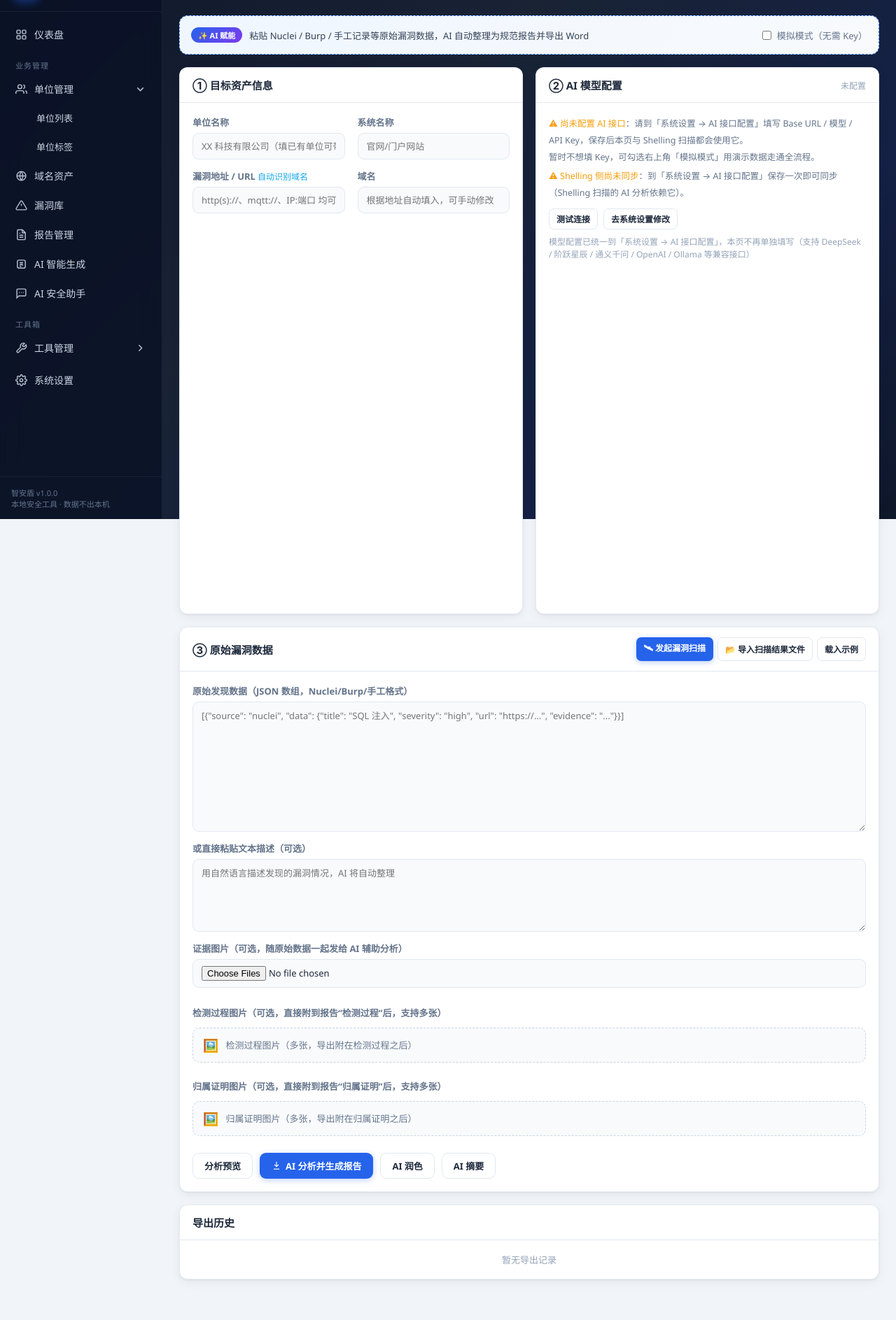
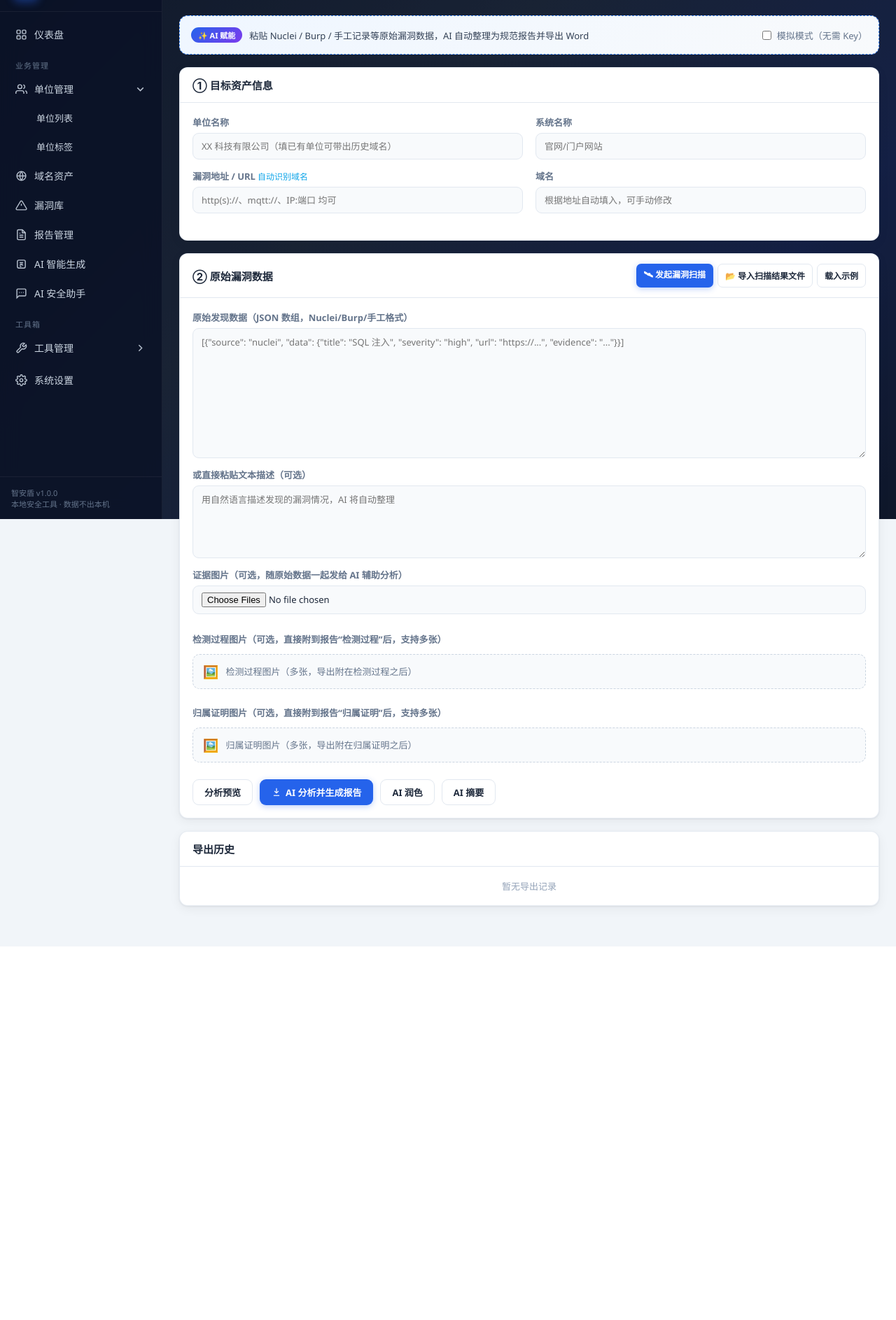
Before and after one commit to Canary233/ZhiAnDun, a Flask app: page /reports/ai in a window 1280 px wide. Shown: the part 58-1945 px from the top of the page at 70% size. After the commit the page ends 1411 px from the top, so only its background shows below. Run offline with Flask 3, Linux system fonts and the light colour scheme; data that the repository does not hold is empty.

Commit message:
AI 智能生成页去掉「② AI 模型配置」卡片
- templates/report_ai.html：删除只读展示的「② AI 模型配置」卡片，以及配套的
  loadAiConfig / loadAiShellingLine / pingAiConfig 三个函数
- 原本为放两张卡片的两栏栅格（#aiLayout）一并去掉，「① 目标资产信息」改为整行
- 步骤重新编号：① 目标资产信息 → ② 原始漏洞数据 → ③ 分析结果
- 模型配置只在「系统设置 → AI 接口配置」一处维护（本页请求本来就会回落到该配置），
  未配置时后端提示「缺少 api_key，请在系统设置中配置 AI 接口」已足够指引

```diff
--- a/templates/report_ai.html
+++ b/templates/report_ai.html
@@ -13,8 +13,6 @@
   </div>
 </div>
 
-<div class="layout" style="display:grid;grid-template-columns:1fr 1fr;gap:18px" id="aiLayout">
-  <!-- 左：输入 -->
 <div class="card">
   <div class="card-header"><h3>① 目标资产信息</h3></div>
   <div class="card-body">
@@ -29,24 +27,7 @@
 </div>
 
 <div class="card">
-    <div class="card-header"><h3>② AI 模型配置</h3>
-      <span style="font-size:12px;color:#94a3b8" id="aiCfgStatus"></span>
-    </div>
-    <div class="card-body">
-      <div id="aiCfgBox" style="font-size:12.5px;color:#64748b;line-height:1.9">读取中…</div>
-      <div style="margin-top:10px;display:flex;gap:8px;align-items:center;flex-wrap:wrap">
-        <button class="btn btn-ghost btn-sm" onclick="pingAiConfig()">测试连接</button>
-        <a class="btn btn-ghost btn-sm" href="/settings">去系统设置修改</a>
-        <span style="font-size:12px;color:#94a3b8">
-          模型配置已统一到「系统设置 → AI 接口配置」，本页不再单独填写（支持 DeepSeek / 阶跃星辰 / 通义千问 / OpenAI / Ollama 等兼容接口）
-        </span>
-      </div>
-    </div>
-  </div>
-</div>
-
-<div class="card">
-  <div class="card-header"><h3>③ 原始漏洞数据</h3>
+  <div class="card-header"><h3>② 原始漏洞数据</h3>
     <div style="display:flex;gap:6px">
       <button class="btn btn-primary btn-sm" onclick="openShellingScan()">🛰 发起漏洞扫描</button>
       <button class="btn btn-ghost btn-sm" onclick="document.getElementById('scannerFile').click()">📂 导入扫描结果文件</button>
@@ -88,7 +69,7 @@
 
 <!-- 结果区 -->
 <div class="card" id="resultCard" style="display:none">
-  <div class="card-header"><h3>④ 分析结果（可编辑后保存/导出）</h3>
+  <div class="card-header"><h3>③ 分析结果（可编辑后保存/导出）</h3>
     <div style="display:flex;gap:8px">
       <button class="btn btn-success btn-sm" onclick="saveAllFindings()">保存到报告库</button>
       <button class="btn btn-warning btn-sm" onclick="exportFindings()">导出 Word</button>
@@ -113,7 +94,7 @@
 <script>
 let aiFindings = [], aiImages = [];
 let aiResultEditors = [];
-// 第③步的“检测过程 / 归属证明”两组多图上传区（选图即上传到服务器，getValue 返回 URL 列表）
+// 第②步的“检测过程 / 归属证明”两组多图上传区（选图即上传到服务器，getValue 返回 URL 列表）
 let globalDetailZone = null, globalProveZone = null;
 
 /* 顶部：漏洞地址自动识别域名 + 同单位历史域名/系统匹配 */
@@ -159,66 +140,6 @@ async function loadAiUnitAssets() {
       document.getElementById("aiSystem").value = c.dataset.val;
     }
   }));
-}
-
-/* AI 模型配置统一由「系统设置 → AI 接口配置」提供（也是全系统唯一配置源），本页只读展示 */
-async function loadAiConfig() {
-  const box = document.getElementById("aiCfgBox");
-  const st = document.getElementById("aiCfgStatus");
-  let r;
-  try { r = await ZhiShield.api("/api/ai/config"); }
-  catch (e) { if (box) box.textContent = "读取 AI 配置失败：" + e.message; return; }
-  const d = (r && r.code === 0 && r.data) || {};
-  if (st) st.textContent = d.configured ? "已配置 " + (d.api_key_masked || "") : "未配置";
-  if (!box) return;
-  if (!d.configured) {
-    box.innerHTML = `<span style="color:#f59e0b">⚠ 尚未配置 AI 接口</span>：请到「系统设置 → AI 接口配置」填写
-      Base URL / 模型 / API Key，保存后本页与 Shelling 扫描都会使用它。
-      <br>暂时不想填 Key，可勾选右上角「模拟模式」用演示数据走通全流程。`;
-  } else {
-    box.innerHTML = `模型 <b>${ZhiShield.esc(d.model || "（默认）")}</b>
-      　·　接口地址 ${ZhiShield.esc(d.base_url || "（默认）")}
-      　·　Key ${ZhiShield.esc(d.api_key_masked || "")}
-      <br><span style="color:#16a34a">✔ 与系统设置、Shelling 扫描使用同一份配置</span>，本页无需重复填写。`;
-  }
-  loadAiShellingLine();
-}
-
-/* 追加一行 Shelling 侧统一状态，让「全系统统一」可见 */
-async function loadAiShellingLine() {
-  const box = document.getElementById("aiCfgBox");
-  if (!box) return;
-  let r;
-  try { r = await ZhiShield.api("/api/settings/ai/shelling"); } catch (e) { return; }
-  const d = (r && r.code === 0 && r.data) || {};
-  const tip = document.createElement("div");
-  tip.style.cssText = "margin-top:4px";
-  if (!d.reachable) {
-    tip.innerHTML = `<span style="color:#f59e0b">⚠ 未能连接扫描引擎</span>，其 AI 分析是否可用请到「系统设置」确认。`;
-  } else if (d.synced) {
-    tip.innerHTML = `<span style="color:#16a34a">✔ Shelling 侧已统一</span>：配置「${ZhiShield.esc(d.synced.name)}」，模型 <b>${ZhiShield.esc(d.synced.model)}</b>。`;
-  } else {
-    tip.innerHTML = `<span style="color:#f59e0b">⚠ Shelling 侧尚未同步</span>：到「系统设置 → AI 接口配置」保存一次即可同步（Shelling 扫描的 AI 分析依赖它）。`;
-  }
-  box.appendChild(tip);
-}
-
-/* 用系统设置里保存的那份配置实测一次连接 */
-async function pingAiConfig() {
-  const btn = event && event.target; const old = btn ? btn.innerHTML : "";
-  if (btn) { btn.disabled = true; btn.innerHTML = "测试中..."; }
-  ZhiShield.info("正在测试连接...");
-  try {
-    const r = await ZhiShield.api("/api/ai/ping", { json: {} });
-    if (r.code === 0) {
-      const d = r.data || {};
-      const modelTip = d.current_model
-        ? (d.current_online ? `，当前模型「${d.current_model}」可用 ✔` : `，但当前模型「${d.current_model}」不在可用列表，请核对模型名`)
-        : "";
-      ZhiShield.success(`连接正常（${d.latency_ms} ms），共 ${d.model_count} 个可用模型${modelTip}`);
-    } else ZhiShield.error("连接失败：" + r.msg);
-  } catch (e) { ZhiShield.error("连接失败：" + e.message); }
-  finally { if (btn) { btn.disabled = false; btn.innerHTML = old; } }
 }
 
 function toggleMock() {
@@ -678,13 +599,12 @@ async function loadExportHistory() {
   el.innerHTML = html + "</tbody></table>";
 }
 
-// 初始化第③步两组多图上传区（点击/拖拽均可，选图即上传，可排序、可删除）
+// 初始化第②步两组多图上传区（点击/拖拽均可，选图即上传，可排序、可删除）
 globalDetailZone = ZhiShield.imageZone(document.getElementById("globalDetailImgs"),
   { value: [], hint: "检测过程图片（多张，导出附在检测过程之后）" });
 globalProveZone = ZhiShield.imageZone(document.getElementById("globalProveImgs"),
   { value: [], hint: "归属证明图片（多张，导出附在归属证明之后）" });
 
-loadAiConfig();
 loadExportHistory();
 </script>
 {% endblock %}
```
Lines whose indentation alone changed are shown as unchanged.
